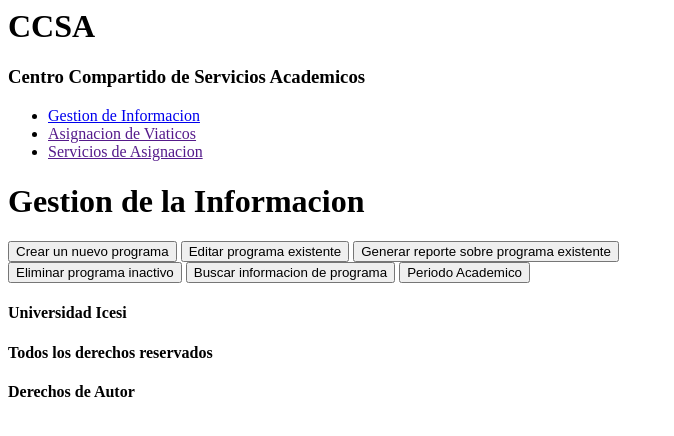
After one commit to ICESI-PI1-2024A-G1/proyecto-t2, a Django app: page /gestion/ in a window 1280 px wide. The commit adds this page. Shown: the top 436 px of the page, without its empty margins (0-674 px from the left). Run offline with Django 5.2, Linux system fonts and the light colour scheme.

Commit message:
IOS Added 4 templates/views/urls

```diff
--- a/code/CCSApp/templates/base.html
+++ b/code/CCSApp/templates/base.html
@@ -1,10 +1,12 @@
+
+
 <h1>CCSA</h1>
 <h3>Centro Compartido de Servicios Academicos</h3>
 
 <nav>
     <ul>
         <li>
-            <a href="/home">Gestion de Informacion</a>
+            <a href="/gestion">Gestion de Informacion</a>
         </li>
         <li>
             <a href="">Asignacion de Viaticos</a>
--- /dev/null
+++ b/code/CCSApp/templates/gestion.html
@@ -0,0 +1,19 @@
+{% extends 'base.html' %}
+
+
+{% block content %}
+<div>
+    <h1>Gestion de la Informacion </h1>
+
+    <button>Crear un nuevo programa</button>
+    <button>Editar programa existente</button>
+    <button>Generar reporte sobre programa existente</button>
+    <br>
+    <button>Eliminar programa inactivo</button>
+    <button>Buscar informacion de programa</button>
+    <button>Periodo Academico</button>
+
+
+</div>
+
+{% endblock %}
--- a/code/CCSApp/urls.py
+++ b/code/CCSApp/urls.py
@@ -1,7 +1,9 @@
 from django.urls import path
 from . import views
 urlpatterns = [
-    path('', views.index),
-    path('home/', views.home)
+    path('', views.log_in),
+    path('index/', views.index),
+    path('pogramacion/', views.empezar_pogra),
+    path('gestion/', views.gestion)
 
 ]
--- a/code/CCSApp/views.py
+++ b/code/CCSApp/views.py
@@ -4,6 +4,14 @@ from django.http import HttpResponse
 
 
 # Create your views here.
+def gestion(request):
+    return render(request, 'gestion.html')
+
+def empezar_pogra(request):
+    return render(request, 'empezar_progra.html')
+
+def log_in(request):
+    return render(request, 'log_in.html')
 
 def index(request):
     return render(request, 'index.html')
```
Also changed, not shown: code/CCSApp/templates/base2.html (added, +12 -0 lines), code/CCSApp/templates/empezar_progra.html (added, +19 -0 lines), code/CCSApp/templates/log_in.html (added, +17 -0 lines), code/CCSAsite/form.py (added), code/db.sqlite3.
